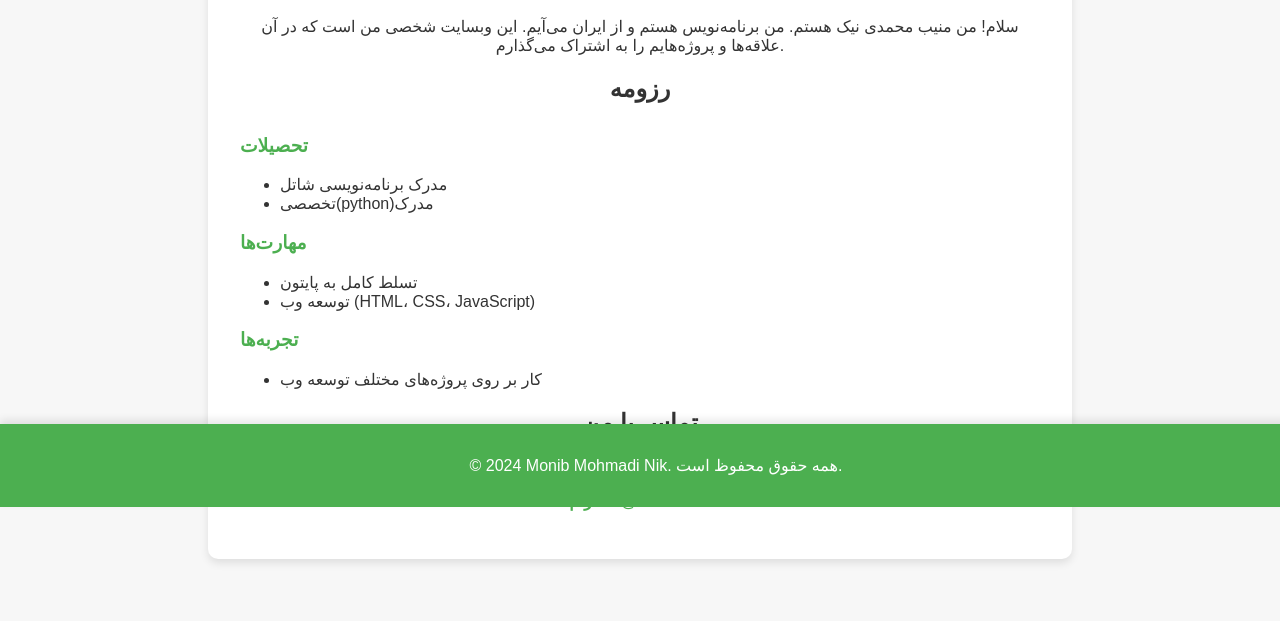
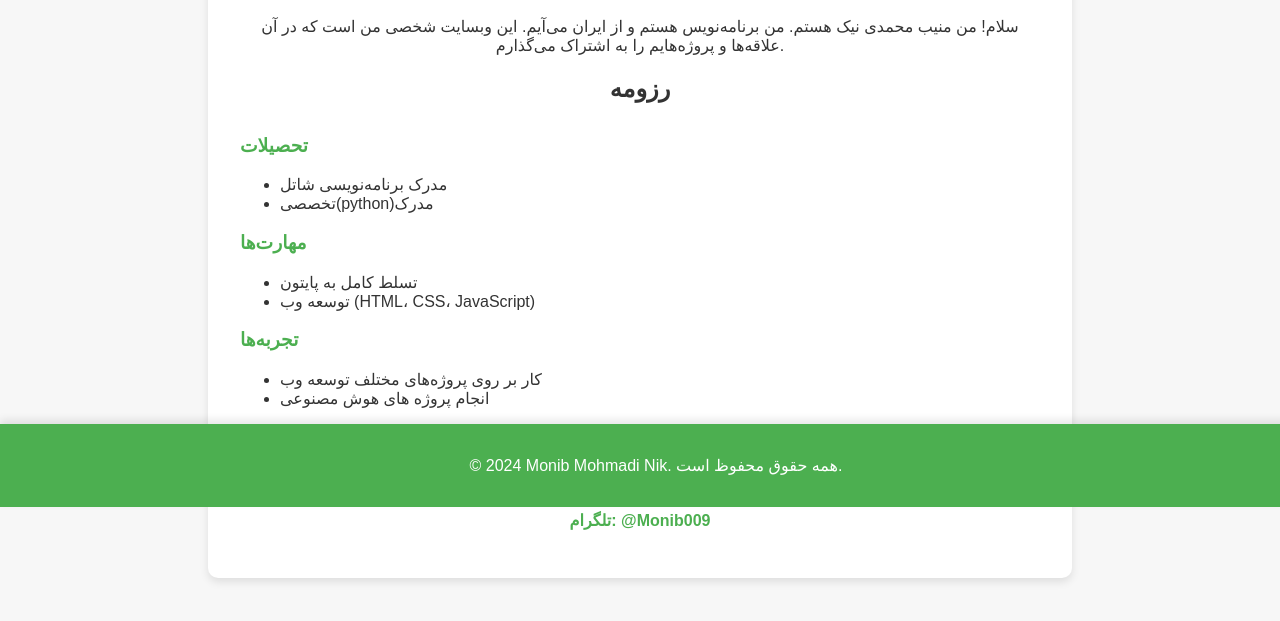
Before and after one commit to Monibn/programer, a plain HTML site: page index.html in a window 1280 px wide. Shown: the part 293-914 px from the top of the page. Drawn offline with Linux system fonts and the light colour scheme.

Commit message:
Update index.html

```diff
--- a/index.html
+++ b/index.html
@@ -104,6 +104,7 @@
                 <h3>تجربه‌ها</h3>
                 <ul>
                     <li>کار بر روی پروژه‌های مختلف توسعه وب</li>
+                    <li>انجام پروژه های هوش مصنوعی</li>
                 </ul>
             </div>
             <h2>تماس با من</h2>
```
